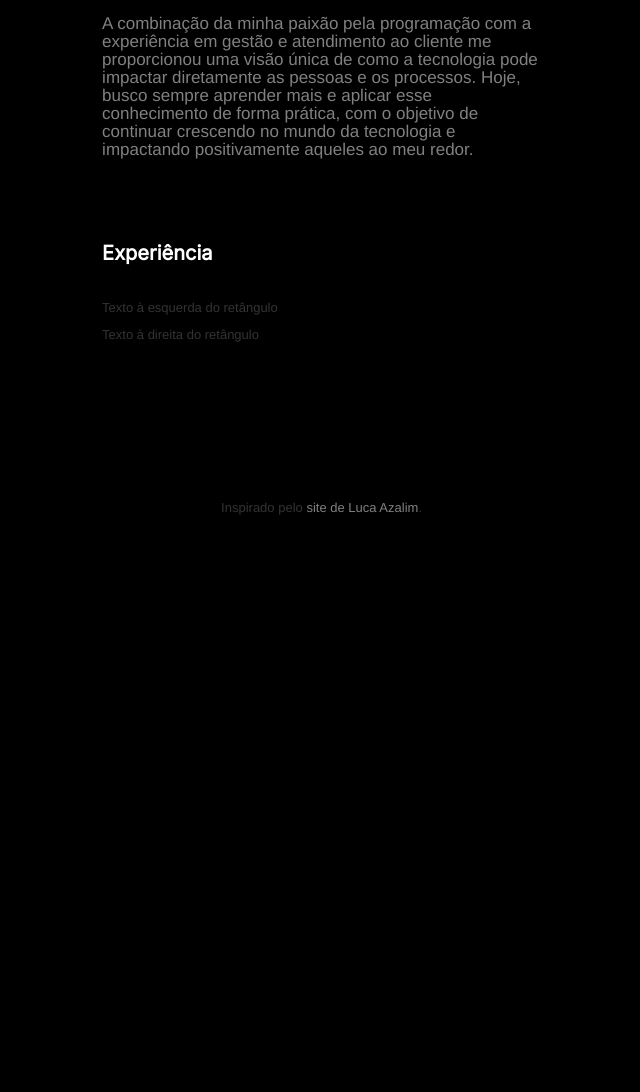
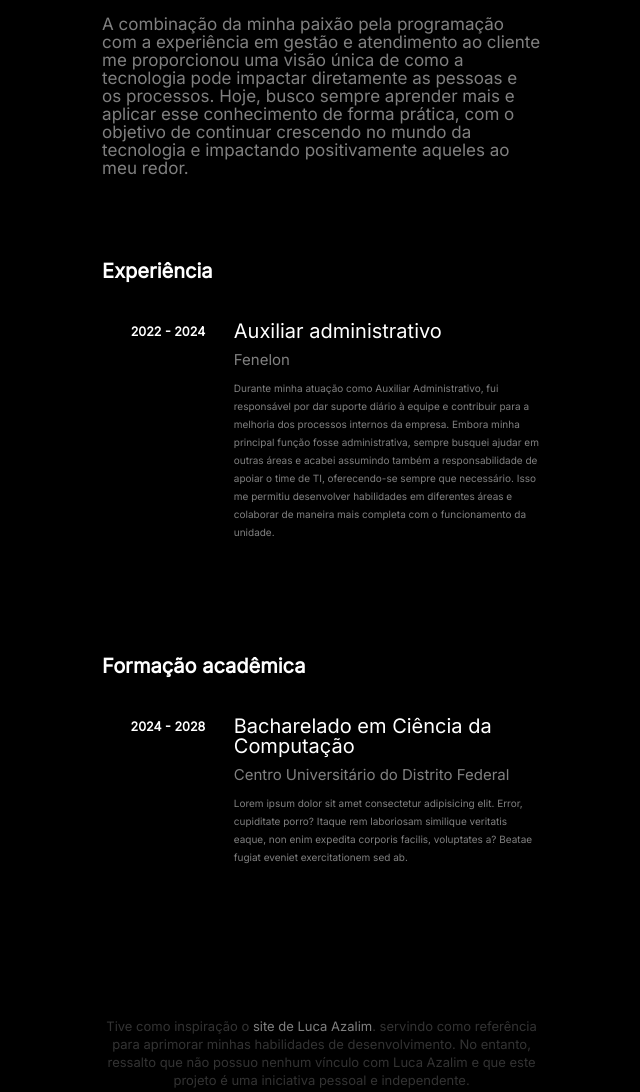
Before and after one commit to davimrqs/davimarqu.es, a plain HTML site: page index.html in a window 1280 px wide. Shown: the part 487-1579 px from the top of the page, without its empty margins (549-1189 px from the left). Before the commit the page ends 1083 px from the top, so only its background shows below. Drawn offline with Linux system fonts and the light colour scheme.

Commit message:
Versão final do site commitada

```diff
--- a/css/index.css
+++ b/css/index.css
@@ -20,15 +20,23 @@ html {
     margin-left: 150px;
 }
 .retangulo {
-
-    height: 150px;
+    display: grid;
+    grid-template-columns: 30% 70%;
+    width: 100%;
+    height: 250px;
+    padding-top: 5px;
+    border-radius: 5px;
+    transition: all 0.3s ease;
 }
 
 .lado-esquerdo {
+    text-align: center;
+}
+.lado-direito {
 
 }
 .retangulo:hover{
-    background-color: red;
+    background-color: rgb(42, 42, 42);
 }
 
 ul {
@@ -87,6 +95,11 @@ img {
     margin-top: 10px;
 }
 
+.testeslast {
+    margin-top: 10px;
+    padding-bottom: 5px;
+}
+
 .hover-about:hover {
     text-decoration: none;
     transition: all 0.3s ease;
--- a/index.html
+++ b/index.html
@@ -3,6 +3,8 @@
 <head>
     <meta charset="UTF-8">
     <meta name="viewport" content="width=device-width, initial-scale=1.0">
+    <meta name="author" content="Davi Marques">
+    <meta name="description" content="Site pessoal com a história de Davi Marques, suas experiências e história.">
     <title>Davi Marques</title>
     <link href="assets/css/bootstrap.min.css" rel="stylesheet">
     <link rel="stylesheet" href="./css/index.css">
@@ -12,6 +14,11 @@
     body {
         font-family: 'Inter';
     }
+
+    p {
+        font-family: 'Inter';
+    }
+
     </style>
 </head>
 <body>
@@ -30,6 +37,10 @@
                     <li class="testes">
                         <a href="#experience" class="hover-about">Experiência</a>
                     </li>
+                    <li class="testeslast">
+                        <a href="#education" class="hover-about">Formação acadêmica</a>
+                    </li>
+                    <a href="mailto:dmarques60@gmail.com" class="titleandsubtitle">dmarques60@gmail.com</a>
                 </ul>
             </nav>
             <nav>
@@ -72,16 +83,38 @@
                 </div>
                 <div class="retangulo">
                     <div class="lado-esquerdo">
-                        <p>Texto à esquerda do retângulo</p>
+                        <p><span style="color: white;font-size: 12.5px;"><b>2022 - 2024</b></span></p>
                     </div>
                     <div class="lado-direito">
-                        <p>Texto à direita do retângulo</p>
+                        <p><span style="color: white;font-size: 20px;">Auxiliar administrativo</span></p>
+                        <p><span style="color: gray;font-size: 15px;">Fenelon</span></p>
+                        <p><span style="color: gray;font-size: 10px;line-height: 1px;">Durante minha atuação como Auxiliar Administrativo, fui responsável por dar suporte diário à equipe e
+                            contribuir para a melhoria dos processos internos da empresa. Embora minha principal função fosse
+                            administrativa, sempre busquei ajudar em outras áreas e acabei assumindo também a responsabilidade
+                            de apoiar o time de TI, oferecendo-se sempre que necessário. Isso me permitiu desenvolver habilidades
+                            em diferentes áreas e colaborar de maneira mais completa com o funcionamento da unidade.
+                            </span></p>
+                    </div>
+                </div>
+            </section>
+            <section id="education">
+                <div class="about">
+                    <h2 class="titleandsubtitle">Formação acadêmica</h2>
+                </div>
+                <div class="retangulo">
+                    <div class="lado-esquerdo">
+                        <p><span style="color: white;font-size: 12.5px;"><b>2024 - 2028</b></span></p>
+                    </div>
+                    <div class="lado-direito">
+                        <p><span style="color: white;font-size: 20px;">Bacharelado em Ciência da Computação</span></p>
+                        <p><span style="color: gray;font-size: 15px;">Centro Universitário do Distrito Federal</span></p>
+                        <p><span style="color: gray;font-size: 10px;line-height: 1px;">Lorem ipsum dolor sit amet consectetur adipisicing elit. Error, cupiditate porro? Itaque rem laboriosam similique veritatis eaque, non enim expedita corporis facilis, voluptates a? Beatae fugiat eveniet exercitationem sed ab.</span></p>
                     </div>
                 </div>
             </section>
             <section id="footer">
                 <div class="footer">
-                    <p>Inspirado pelo <a href="https://azal.im" class="hover-about">site de Luca Azalim</a>.</p>
+                    <p>Tive como inspiração o <a href="https://azal.im" target="_blank" class="hover-about">site de Luca Azalim</a>. servindo como referência para aprimorar minhas habilidades de desenvolvimento. No entanto, ressalto que não possuo nenhum vínculo com Luca Azalim e que este projeto é uma iniciativa pessoal e independente.</p>
                 </div>
             </section>
         </div>
```
